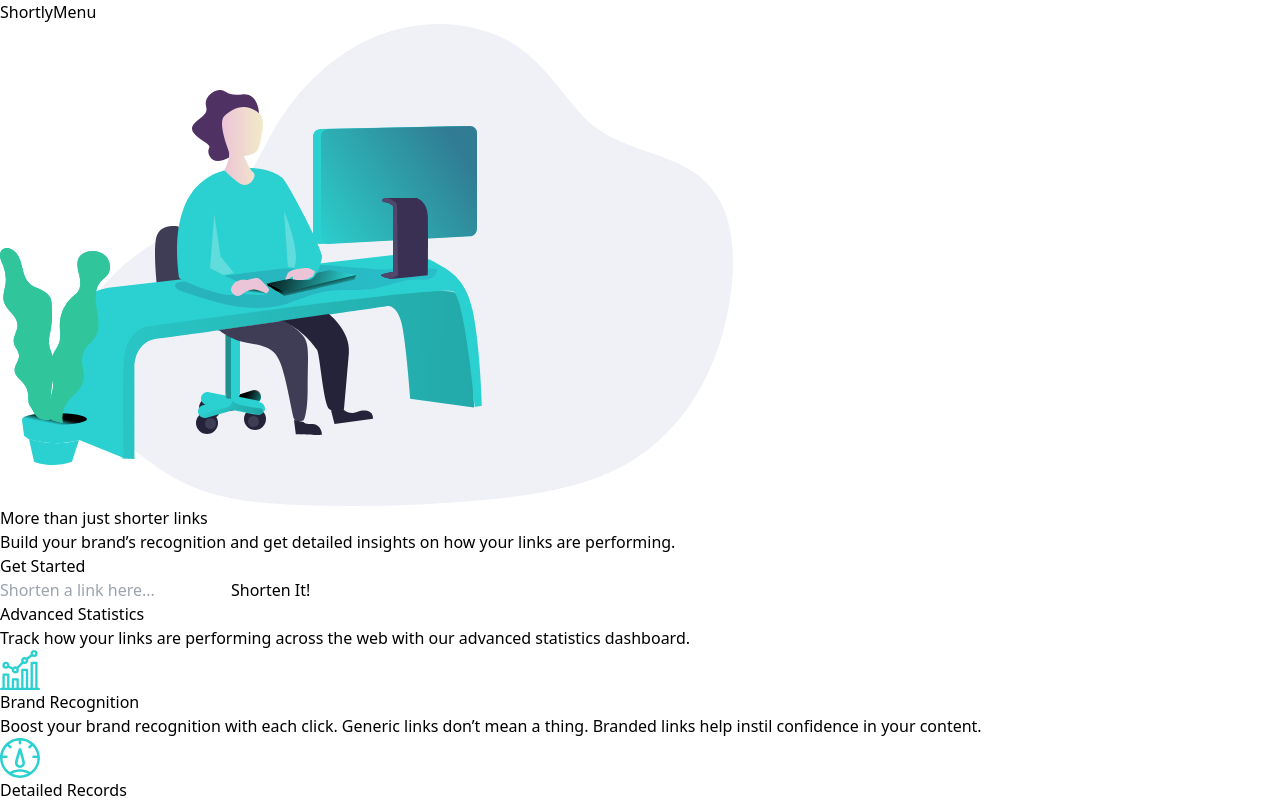
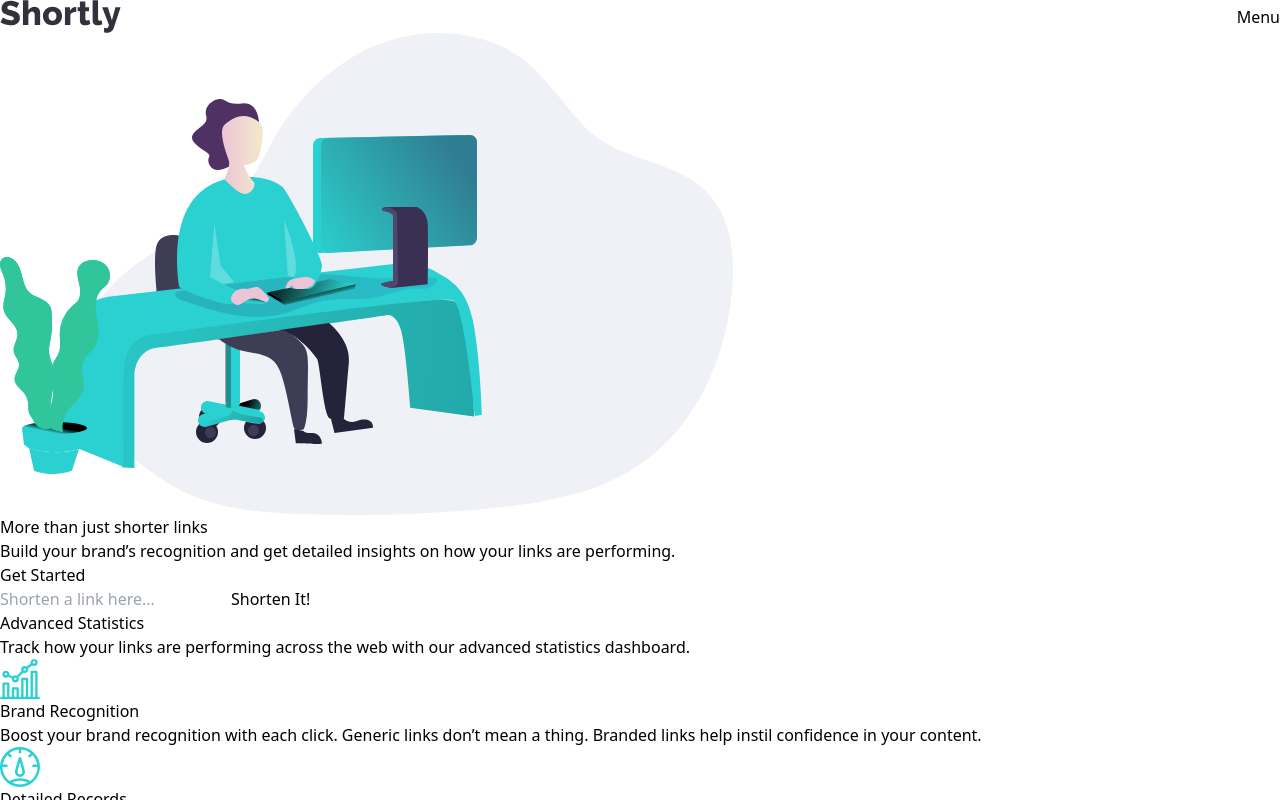
Before and after one commit to velardejm/shorten-url, a Next.js app: page / in a window 1280 px wide. Shown: the top 800 px of the page. Built offline with nearby package versions, Linux system fonts and the light colour scheme.

Commit message:
Header Component - First commit.

```diff
--- a/components/Header.js
+++ b/components/Header.js
@@ -2,8 +2,8 @@ import Link from "next/link";
 
 function Header() {
   return (
-    <div>
-      <Link href="#">Shortly</Link>
+    <div className="flex justify-between">
+      <Link href="#"><img src="/images/logo.svg" /></Link>
       <button>Menu</button>
     </div>
   );
```
